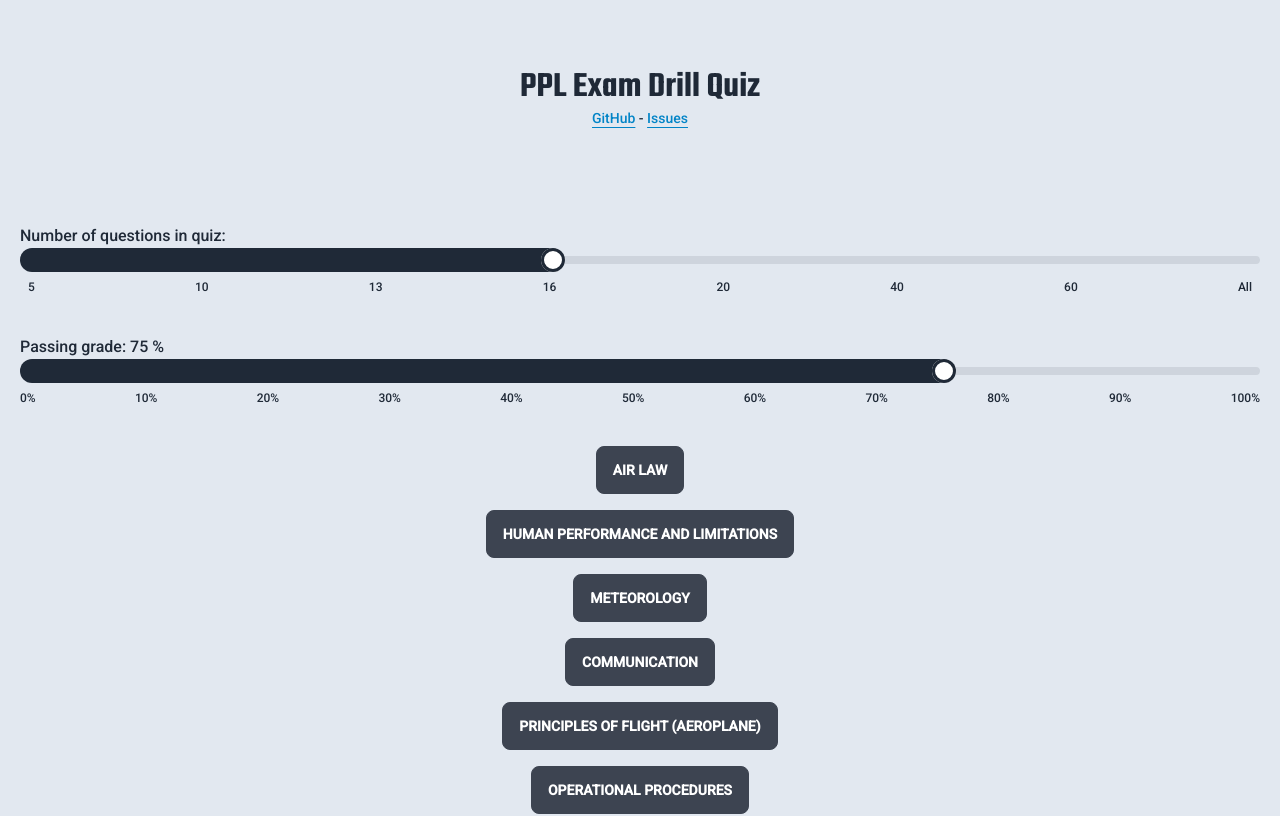
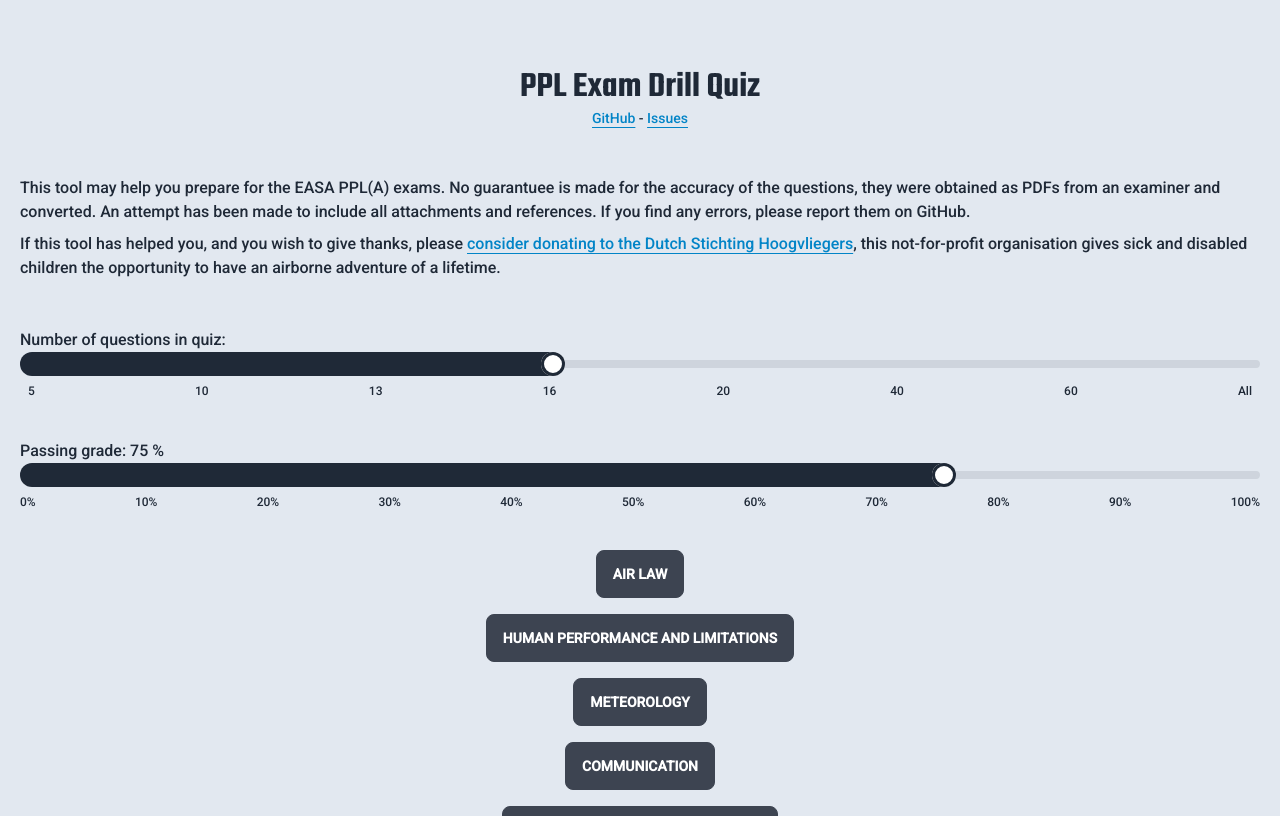
Before and after one commit to florisporro/svelte-exam-trainer, a SvelteKit app: page / in a window 1280 px wide. Shown: the top 816 px of the page. Built offline with nearby package versions, Linux system fonts and the light colour scheme.

Commit message:
Add info & donation link

```diff
--- a/src/routes/+page.svelte
+++ b/src/routes/+page.svelte
@@ -90,6 +90,20 @@
 					></span
 				>
 			</div>
+			<p class="mb-2">
+				This tool may help you prepare for the EASA PPL(A) exams. No guarantuee is made for the
+				accuracy of the questions, they were obtained as PDFs from an examiner and converted. An
+				attempt has been made to include all attachments and references. If you find any errors,
+				please report them on GitHub.
+			</p>
+			<p>
+				<!-- svelte-ignore security-anchor-rel-noreferrer -->
+				If this tool has helped you, and you wish to give thanks, please
+				<a href="https://www.stichtinghoogvliegers.nl/ondersteun/doneer-via-tikkie" target="_blank"
+					>consider donating to the Dutch Stichting Hoogvliegers</a
+				>, this not-for-profit organisation gives sick and disabled children the opportunity to have
+				an airborne adventure of a lifetime.
+			</p>
 		</div>
 		<div class="numberOfQuestions mb-10">
 			<p>Number of questions in quiz:</p>
```
